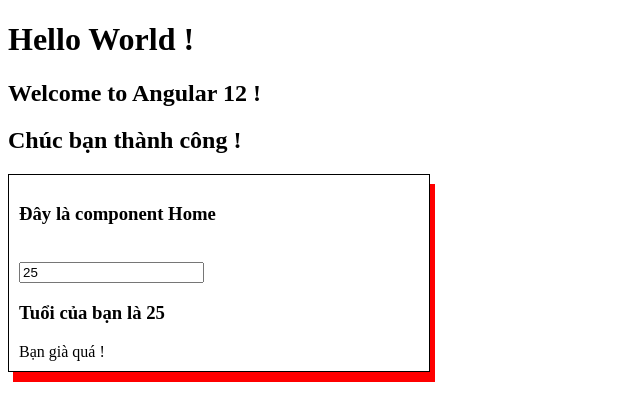
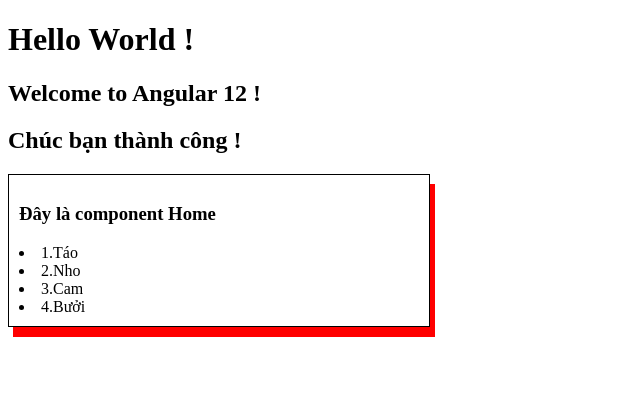
Before and after one commit to TranTienDe/Angular12, an Angular app: page / in a window 1280 px wide. Shown: the top 420 px of the page, without its empty margins (0-640 px from the left). Built offline with nearby package versions, Linux system fonts and the light colour scheme.

Commit message:
*ngFor="let item of list; let i = index"

```diff
--- a/src/app/home/home.component.html
+++ b/src/app/home/home.component.html
@@ -1,12 +1,8 @@
 <div class="clsTest">
   <h3>Đây là component Home</h3>
-  <br />
-  <input type="text" [(ngModel)]="age" />
-  <h3>Tuổi của bạn là {{ age }}</h3>
-
-  <div *ngIf="age <= 18; then treName else giaName"></div>
-  <ng-template #treName>Bạn còn trẻ quá !</ng-template>
-  <ng-template #giaName>Bạn già quá !</ng-template>
+  <div *ngFor="let trai of traiCayList; let i = index">
+    <li>{{ i + 1 }}.{{ trai }}</li>
+  </div>
 
 
 </div>
--- a/src/app/home/home.component.ts
+++ b/src/app/home/home.component.ts
@@ -8,15 +8,14 @@ import { Component, OnInit } from '@angular/core';
 export class HomeComponent implements OnInit {
   public name = 'Huy Nguyễn';
   public age = 25;
+  public traiCayList = ['Táo', 'Nho', 'Cam', 'Bưởi'];
 
   constructor() { }
 
-  ngOnInit(): void {
+  public ngOnInit(): void {
+    console.log('Trái cây = ', this.traiCayList);
   }
 
-  public resetName(): void {
-    console.log('resetName');
-    this.name = '';
-  }
+
 
 }
```
